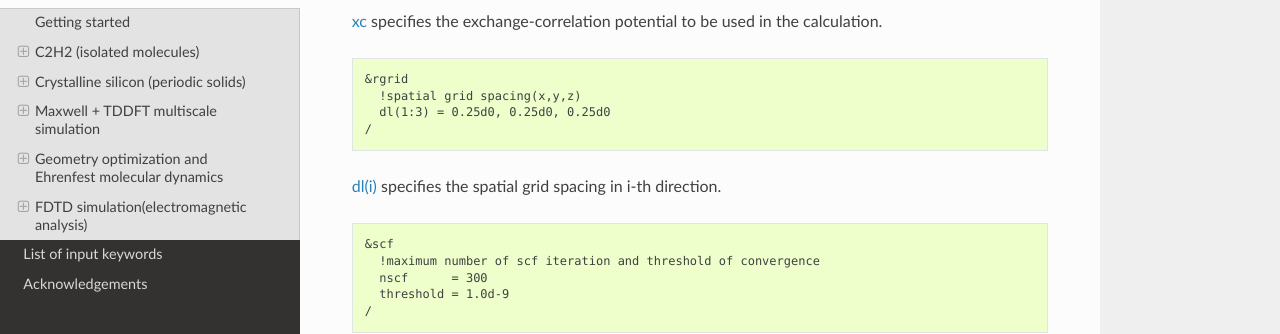
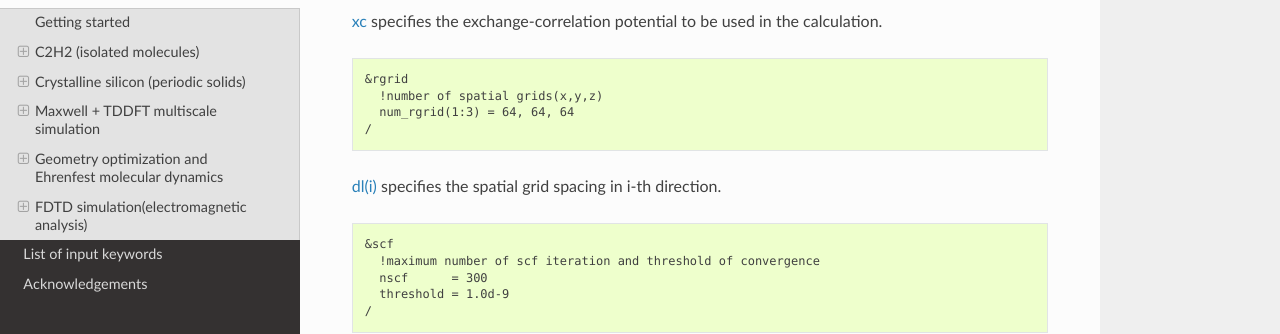
Before and after one commit to SALMON-TDDFT/SALMON-DOCS, a Sphinx documentation site: the page built from source/exercises.rst, in a window 1280 px wide and 900 px high, scrolled down 4378 px. Shown: the part 188-522 px from the top of the window. Built offline with Sphinx 7.4.7 and the Read the Docs theme 2.0.0, drawn with Linux system fonts in a browser that asks for light colours; formulas are drawn with MathJax 3.

Commit message:
Update exercises.rst

```diff
--- a/source/exercises.rst
+++ b/source/exercises.rst
@@ -242,8 +242,8 @@ used in the input file can be found in
 ::
 
    &rgrid
-     !spatial grid spacing(x,y,z)
-     dl(1:3) = 0.25d0, 0.25d0, 0.25d0
+     !number of spatial grids(x,y,z)
+     num_rgrid(1:3) = 64, 64, 64
    /
 
 | :any:`dl(i) <dl(3)>` specifies the spatial grid spacing in i-th direction.
```
